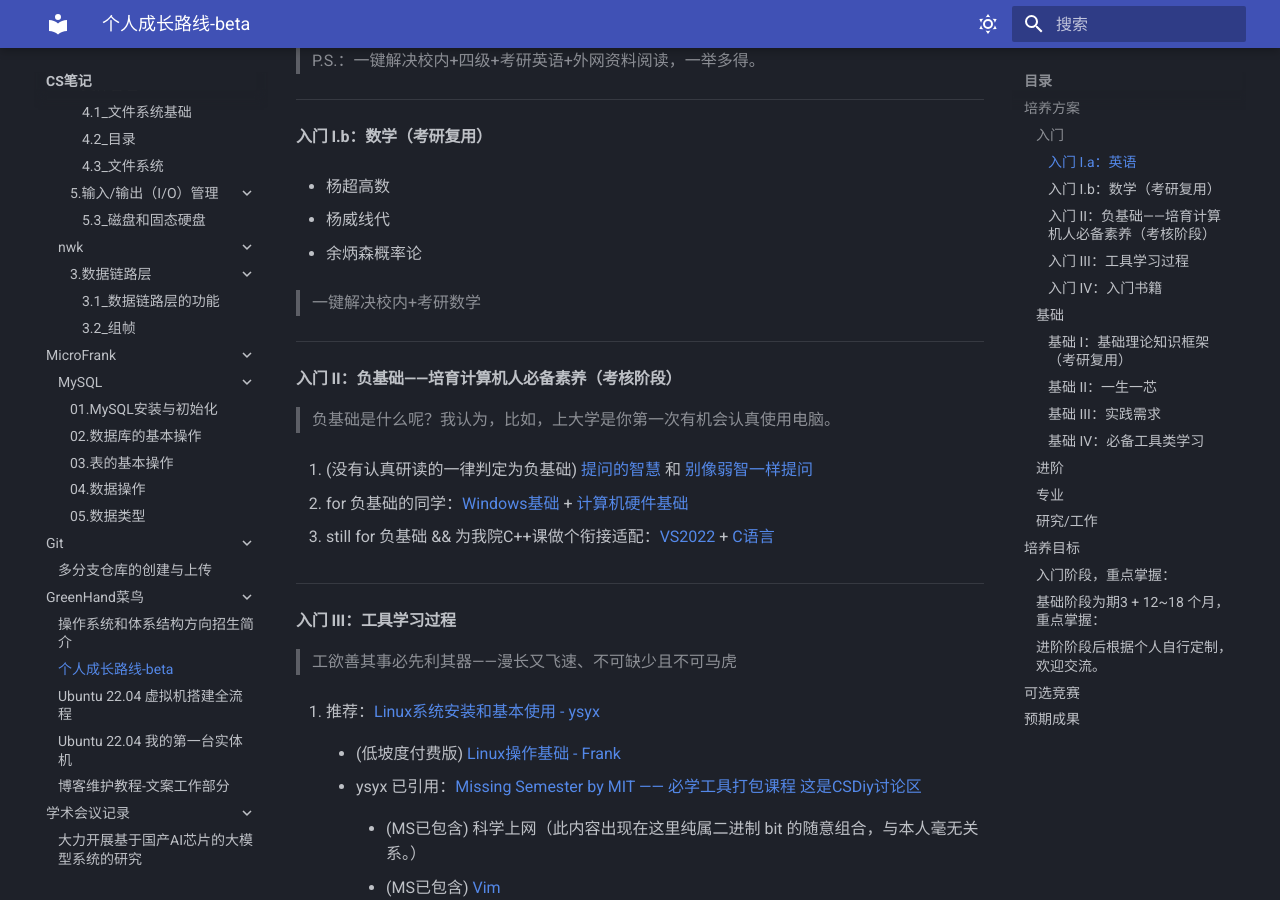
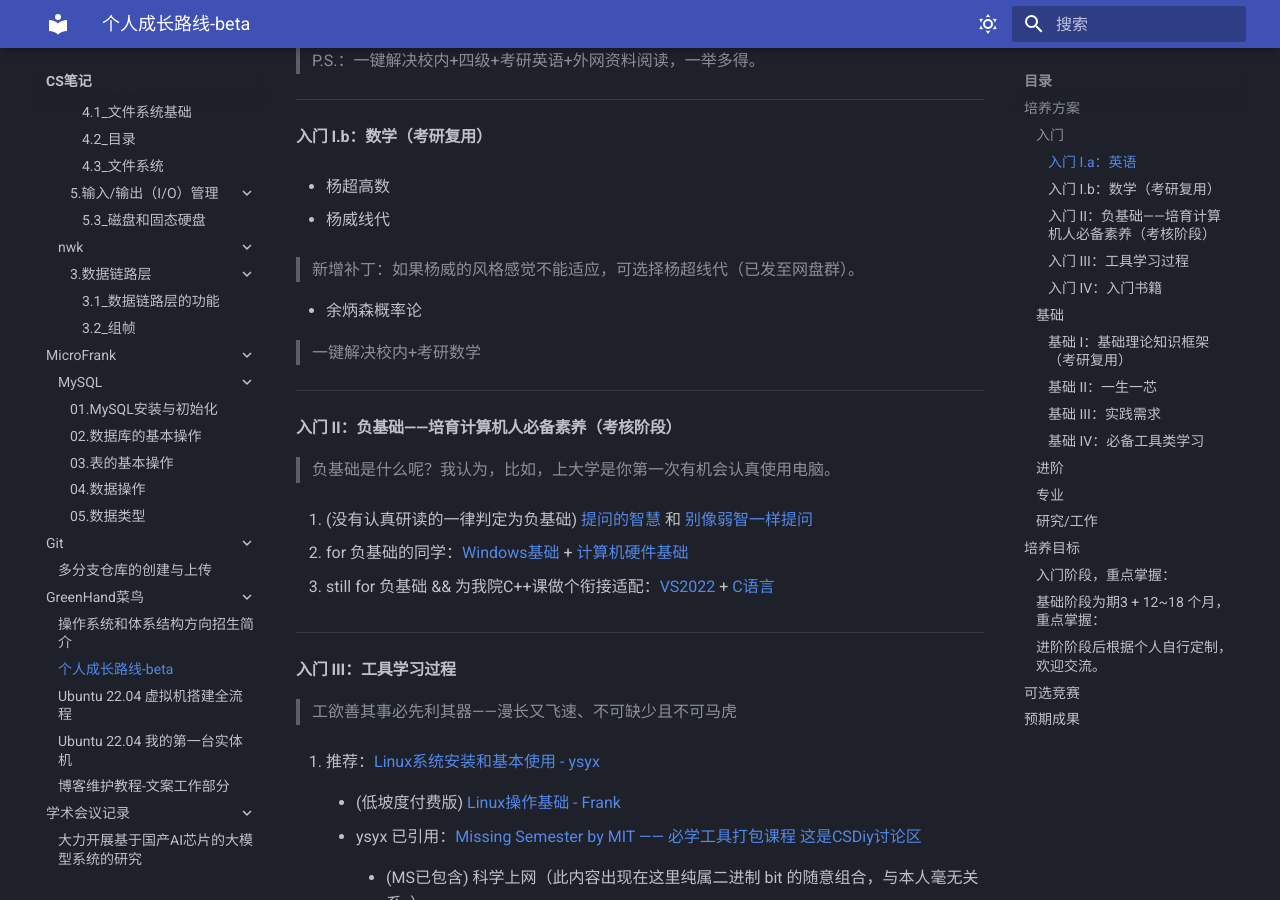
Before and after one commit to Haohahahaha/cs, an MkDocs documentation site: the page built from docs/greenhand/fertile/fertile.md, in a window 1280 px wide and 900 px high, scrolled down 911 px. Built offline with MkDocs 1.6.1 and Material for MkDocs 9.7.7, drawn with Linux system fonts in a browser that asks for light colours.

Commit message:
2023-10-08_21:22:59 update

```diff
--- a/docs/greenhand/fertile/fertile.md
+++ b/docs/greenhand/fertile/fertile.md
@@ -41,6 +41,8 @@
 - 杨超高数
 
 - 杨威线代
+
+> 新增补丁：如果杨威的风格感觉不能适应，可选择杨超线代（已发至网盘群）。
 
 - 余炳森概率论
 
```
